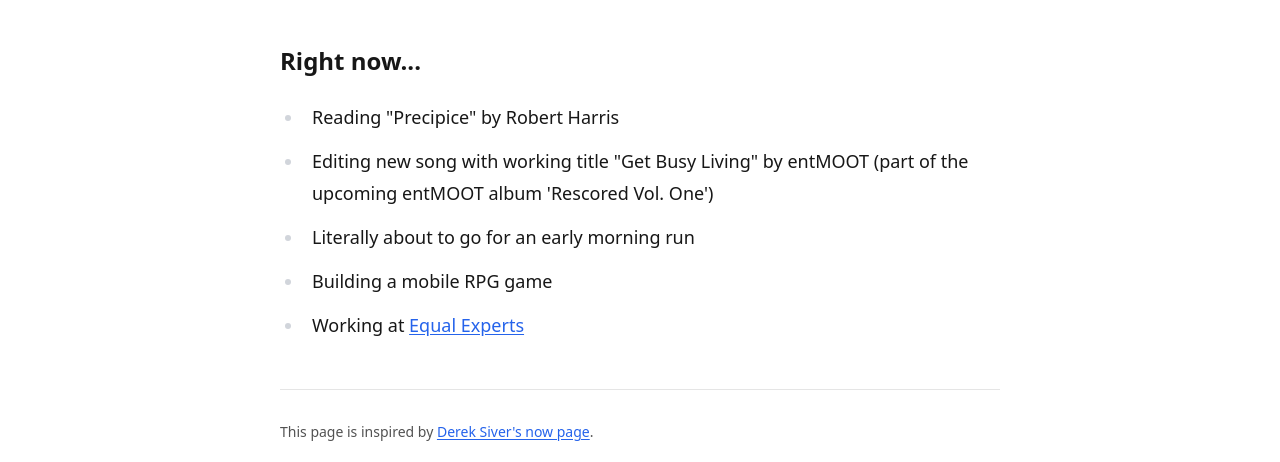
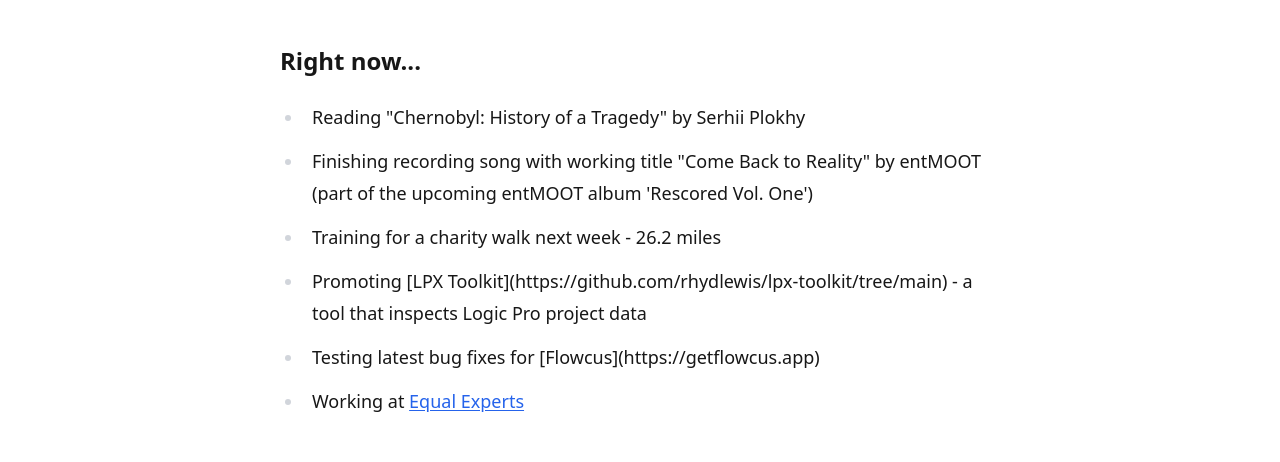
Before and after one commit to rhydlewis/rhydlewis.net, an Astro site: page /now in a window 1280 px wide. Shown: the part 228-690 px from the top of the page. Built offline with nearby package versions, Linux system fonts and the light colour scheme; Astro itself is replaced by a stand-in of ours; a web font is replaced by a local one.

Commit message:
Update now page

```diff
--- a/src/pages/now.astro
+++ b/src/pages/now.astro
@@ -31,10 +31,11 @@
         <h2>Right now...</h2>
 
         <ul>
-          <li>Reading "Precipice" by Robert Harris</li>
-          <li>Editing new song with working title "Get Busy Living" by entMOOT (part of the upcoming entMOOT album 'Rescored Vol. One')</li>
-          <li>Literally about to go for an early morning run</li>
-          <li>Building a mobile RPG game</li>
+          <li>Reading "Chernobyl: History of a Tragedy" by Serhii Plokhy</li>
+          <li>Finishing recording song with working title "Come Back to Reality" by entMOOT (part of the upcoming entMOOT album 'Rescored Vol. One')</li>
+          <li>Training for a charity walk next week - 26.2 miles</li>
+          <li>Promoting [LPX Toolkit](https://github.com/rhydlewis/lpx-toolkit/tree/main) - a tool that inspects Logic Pro project data</li>
+          <li>Testing latest bug fixes for [Flowcus](https://getflowcus.app)</li>
           <li>Working at <a href="https://www.equalexperts.com" target="_blank" rel="noopener noreferrer">Equal Experts</a></li>
         </ul>
       </div>
```
